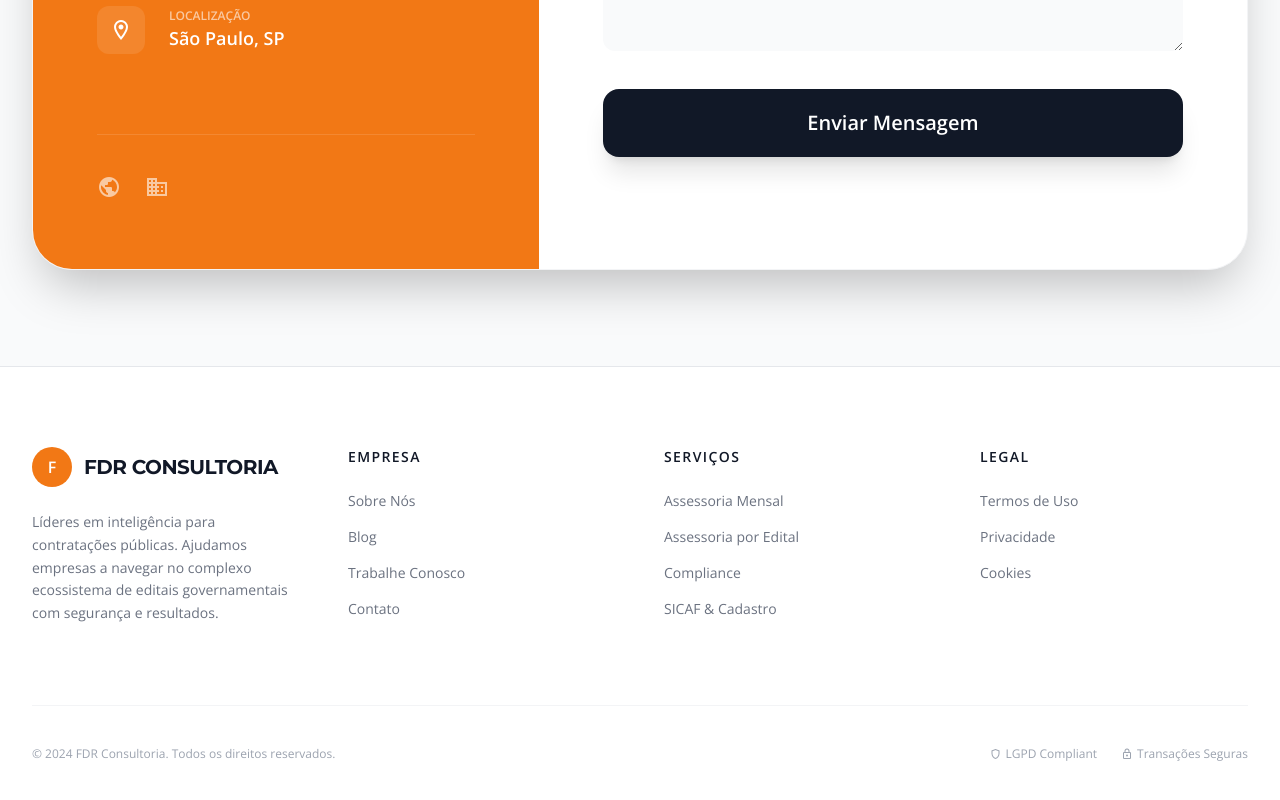
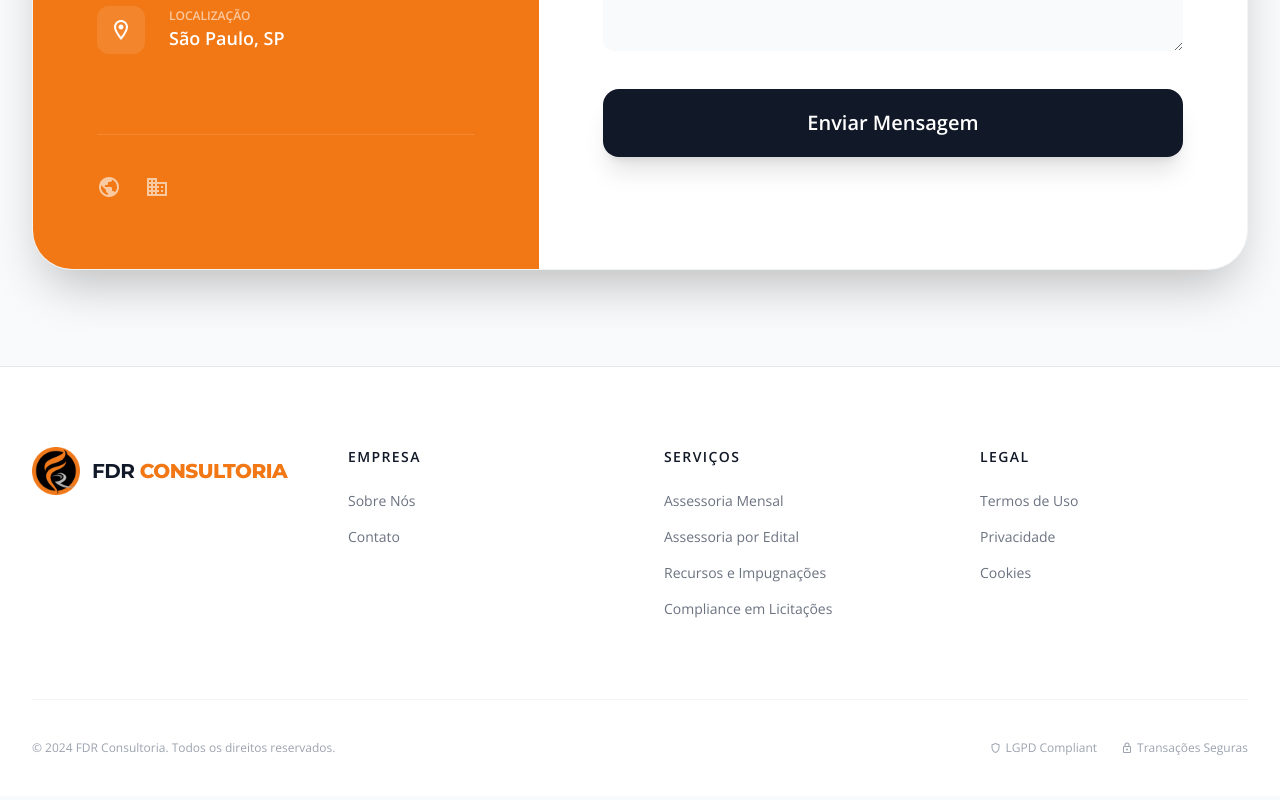
Before and after one commit to fabiodeliaribeiro/site-fdr-consultoria, a React (Vite) app: page / in a window 1280 px wide. Shown: the part 4655-5455 px from the top of the page. Built offline with nearby package versions, Linux system fonts and the light colour scheme.

Commit message:
feat: add Footer component to display site navigation and copyright information.

```diff
--- a/components/Footer.tsx
+++ b/components/Footer.tsx
@@ -8,22 +8,17 @@ const Footer: React.FC = () => {
         <div className="grid grid-cols-1 md:grid-cols-4 gap-12 mb-20">
           <div className="col-span-1 md:col-span-1">
             <div className="flex items-center gap-3 mb-6">
-              <div className="w-10 h-10 bg-primary rounded-full flex items-center justify-center text-white font-bold">F</div>
+              <img src="/logo.png" alt="FDR Consultoria" className="h-12 w-auto" />
               <span className="font-display font-bold text-xl tracking-tight text-gray-900 dark:text-white">
-                FDR CONSULTORIA
+                FDR <span className="text-primary font-extrabold">CONSULTORIA</span>
               </span>
             </div>
-            <p className="text-gray-500 dark:text-gray-400 text-sm leading-relaxed">
-              Líderes em inteligência para contratações públicas. Ajudamos empresas a navegar no complexo ecossistema de editais governamentais com segurança e resultados.
-            </p>
           </div>
 
           <div>
             <h4 className="font-bold text-gray-900 dark:text-white mb-6 uppercase tracking-widest text-sm">Empresa</h4>
             <ul className="space-y-4 text-sm text-gray-500 dark:text-gray-400">
               <li><a href="#" className="hover:text-primary transition-colors">Sobre Nós</a></li>
-              <li><a href="#" className="hover:text-primary transition-colors">Blog</a></li>
-              <li><a href="#" className="hover:text-primary transition-colors">Trabalhe Conosco</a></li>
               <li><a href="#" className="hover:text-primary transition-colors">Contato</a></li>
             </ul>
           </div>
@@ -33,8 +28,8 @@ const Footer: React.FC = () => {
             <ul className="space-y-4 text-sm text-gray-500 dark:text-gray-400">
               <li><a href="#" className="hover:text-primary transition-colors">Assessoria Mensal</a></li>
               <li><a href="#" className="hover:text-primary transition-colors">Assessoria por Edital</a></li>
-              <li><a href="#" className="hover:text-primary transition-colors">Compliance</a></li>
-              <li><a href="#" className="hover:text-primary transition-colors">SICAF & Cadastro</a></li>
+              <li><a href="#" className="hover:text-primary transition-colors">Recursos e Impugnações</a></li>
+              <li><a href="#" className="hover:text-primary transition-colors">Compliance em Licitações</a></li>
             </ul>
           </div>
 
```
